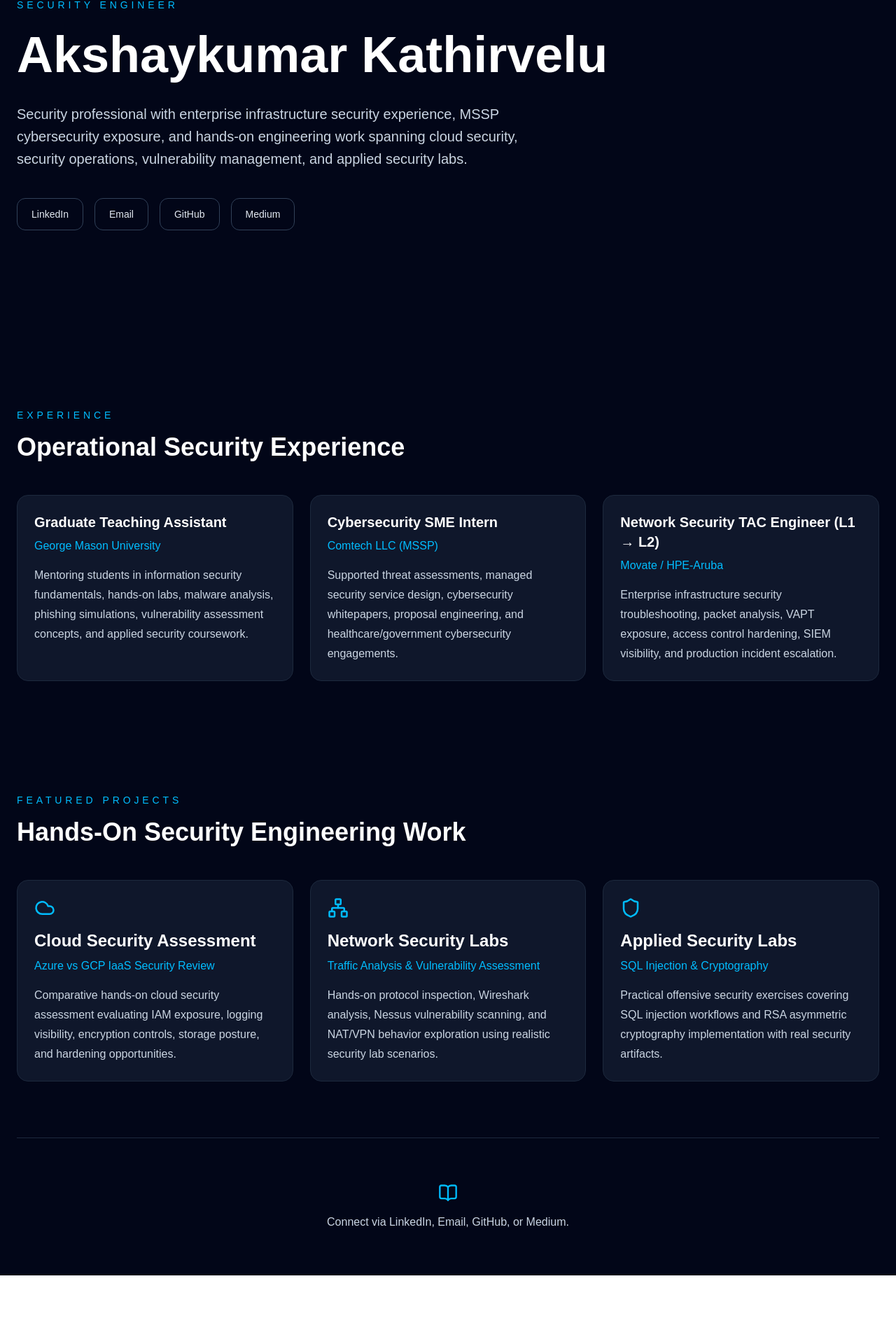
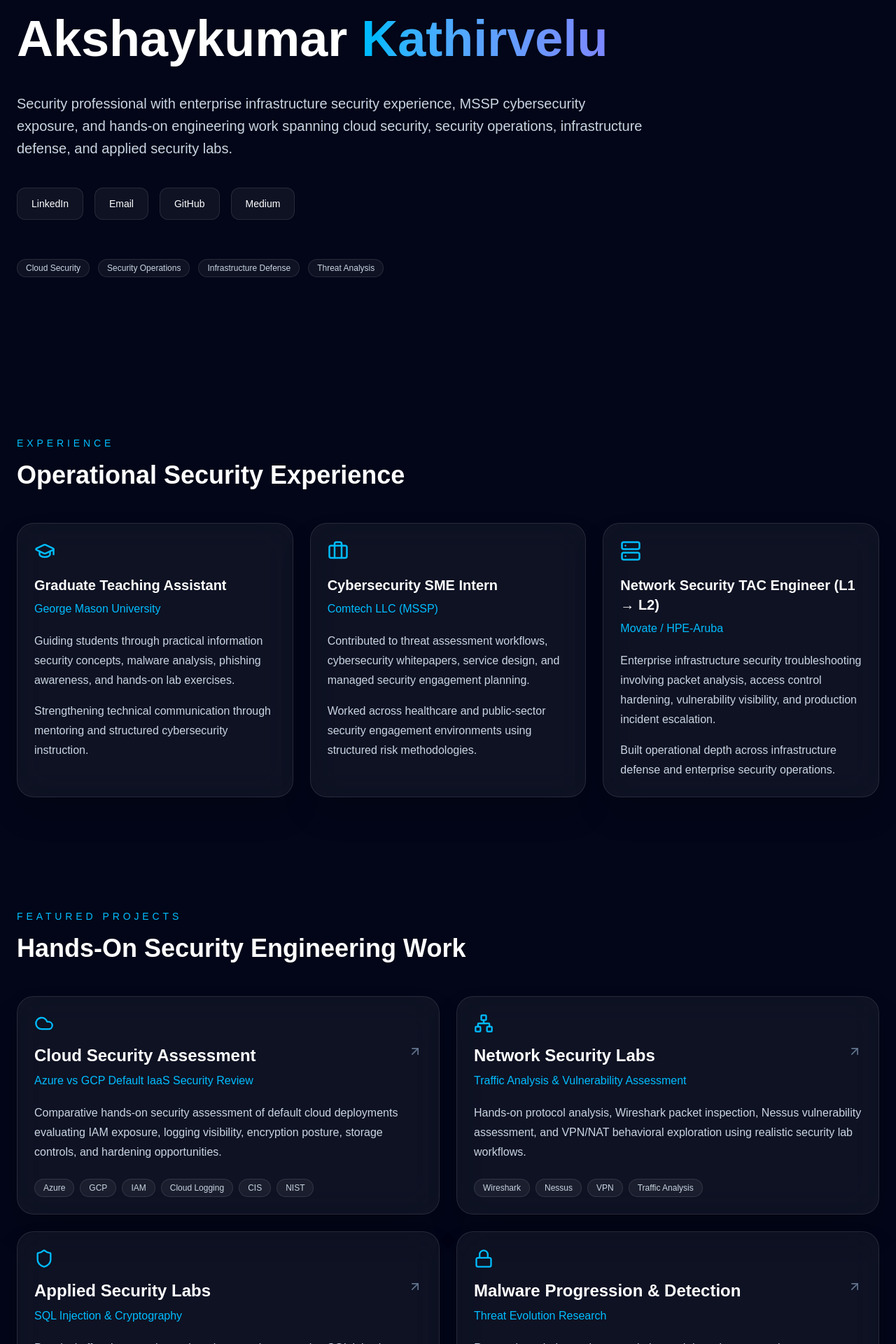
Before and after one commit to kakshaykumar/cyber-portfolio, a Next.js app: page / in a window 1280 px wide. Shown: the part 238-2158 px from the top of the page at 70% size. Before the commit the page ends 2060 px from the top, so only its background shows below. Built offline with nearby package versions, Linux system fonts and the light colour scheme.

Commit message:
Updated homepage

```diff
--- a/app/page.tsx
+++ b/app/page.tsx
@@ -1,50 +1,156 @@
 "use client";
 
 import { motion } from "framer-motion";
-import { Mail, Shield, Cloud, Network, BookOpen } from "lucide-react";
+import {
+  Mail,
+  Shield,
+  Cloud,
+  Network,
+  BookOpen,
+  Lock,
+  Server,
+  Monitor,
+  GraduationCap,
+  Briefcase,
+  ArrowUpRight,
+} from "lucide-react";
+
+const fadeUp = {
+  hidden: { opacity: 0, y: 40 },
+  visible: { opacity: 1, y: 0 },
+};
 
 const experiences = [
   {
+    icon: GraduationCap,
     role: "Graduate Teaching Assistant",
     org: "George Mason University",
-    desc: "Mentoring students in information security fundamentals, hands-on labs, malware analysis, phishing simulations, vulnerability assessment concepts, and applied security coursework.",
+    details: [
+      "Guiding students through practical information security concepts, malware analysis, phishing awareness, and hands-on lab exercises.",
+      "Strengthening technical communication through mentoring and structured cybersecurity instruction.",
+    ],
   },
   {
+    icon: Briefcase,
     role: "Cybersecurity SME Intern",
     org: "Comtech LLC (MSSP)",
-    desc: "Supported threat assessments, managed security service design, cybersecurity whitepapers, proposal engineering, and healthcare/government cybersecurity engagements.",
+    details: [
+      "Contributed to threat assessment workflows, cybersecurity whitepapers, service design, and managed security engagement planning.",
+      "Worked across healthcare and public-sector security engagement environments using structured risk methodologies.",
+    ],
   },
   {
+    icon: Server,
     role: "Network Security TAC Engineer (L1 → L2)",
     org: "Movate / HPE-Aruba",
-    desc: "Enterprise infrastructure security troubleshooting, packet analysis, VAPT exposure, access control hardening, SIEM visibility, and production incident escalation.",
+    details: [
+      "Enterprise infrastructure security troubleshooting involving packet analysis, access control hardening, vulnerability visibility, and production incident escalation.",
+      "Built operational depth across infrastructure defense and enterprise security operations.",
+    ],
   },
 ];
 
-const projects = [
+const featuredProjects = [
   {
+    icon: Cloud,
     title: "Cloud Security Assessment",
-    subtitle: "Azure vs GCP IaaS Security Review",
-    desc: "Comparative hands-on cloud security assessment evaluating IAM exposure, logging visibility, encryption controls, storage posture, and hardening opportunities.",
-    icon: Cloud,
+    subtitle: "Azure vs GCP Default IaaS Security Review",
+    description:
+      "Comparative hands-on security assessment of default cloud deployments evaluating IAM exposure, logging visibility, encryption posture, storage controls, and hardening opportunities.",
+    tags: ["Azure", "GCP", "IAM", "Cloud Logging", "CIS", "NIST"],
   },
   {
+    icon: Network,
     title: "Network Security Labs",
     subtitle: "Traffic Analysis & Vulnerability Assessment",
-    desc: "Hands-on protocol inspection, Wireshark analysis, Nessus vulnerability scanning, and NAT/VPN behavior exploration using realistic security lab scenarios.",
-    icon: Network,
+    description:
+      "Hands-on protocol analysis, Wireshark packet inspection, Nessus vulnerability assessment, and VPN/NAT behavioral exploration using realistic security lab workflows.",
+    tags: ["Wireshark", "Nessus", "VPN", "Traffic Analysis"],
   },
   {
+    icon: Shield,
     title: "Applied Security Labs",
     subtitle: "SQL Injection & Cryptography",
-    desc: "Practical offensive security exercises covering SQL injection workflows and RSA asymmetric cryptography implementation with real security artifacts.",
-    icon: Shield,
+    description:
+      "Practical offensive security engineering exercises covering SQL injection workflows and RSA cryptographic implementation with generated artifacts.",
+    tags: ["SQL Injection", "Burp Suite", "RSA", "OpenSSL"],
+  },
+  {
+    icon: Lock,
+    title: "Malware Progression & Detection",
+    subtitle: "Threat Evolution Research",
+    description:
+      "Research exploring malware evolution and detection approaches across signature-based, behavioral, and hybrid defensive analysis strategies.",
+    tags: ["Malware", "Threat Research", "Detection"],
+  },
+  {
+    icon: Monitor,
+    title: "Identity Theft Research",
+    subtitle: "Case Studies & Prevention Controls",
+    description:
+      "Security analysis of identity theft attack vectors, business impact, and control recommendations using real-world incident case studies.",
+    tags: ["IAM", "MFA", "Identity Security"],
+  },
+];
+
+const skills = {
+  "Security Operations": [
+    "Splunk",
+    "SIEM",
+    "Threat Analysis",
+    "Vulnerability Management",
+    "Incident Visibility",
+  ],
+  "Cloud Security": [
+    "Azure",
+    "GCP",
+    "IAM",
+    "Cloud Logging",
+    "Security Posture",
+  ],
+  "Infrastructure Security": [
+    "Network Security",
+    "802.1X",
+    "RADIUS",
+    "TACACS+",
+    "VPN",
+  ],
+  "Security Tooling": [
+    "Wireshark",
+    "Nessus",
+    "Qualys",
+    "Nmap",
+    "Burp Suite",
+  ],
+  "Systems & Automation": ["Linux", "Windows", "Python", "Bash", "Git"],
+};
+
+const certifications = [
+  "ISC2 CC",
+  "AZ-900",
+  "Fortinet FCA",
+  "Fortinet FCF",
+  "Splunk Core User",
+];
+
+const articles = [
+  {
+    title: "OverTheWire Natas: Building a CTF Mindset",
+    desc: "Exploring offensive security thinking through challenge-driven web exploitation.",
+  },
+  {
+    title: "Natas Walkthrough Series",
+    desc: "Documenting progressive offensive security learning and problem-solving.",
+  },
+  {
+    title: "It Wasn’t Maintenance — It Was a Ransom Note",
+    desc: "A security-focused ransomware narrative exploring operational impact.",
   },
 ];
 
 function Navbar() {
   return (
-    <nav className="sticky top-0 z-50 border-b border-slate-800 bg-slate-950/80 backdrop-blur">
+    <nav className="sticky top-0 z-50 border-b border-white/10 bg-slate-950/70 backdrop-blur-xl">
       <div className="mx-auto flex max-w-7xl items-center justify-between px-6 py-5">
         <h1 className="text-sm font-semibold uppercase tracking-[0.25em] text-slate-300">
           Akshaykumar Kathirvelu
@@ -57,8 +163,11 @@ function Navbar() {
           <a href="#projects" className="hover:text-white transition">
             Projects
           </a>
-          <a href="#contact" className="hover:text-white transition">
-            Contact
+          <a href="#skills" className="hover:text-white transition">
+            Skills
+          </a>
+          <a href="#writing" className="hover:text-white transition">
+            Writing
           </a>
         </div>
       </div>
@@ -66,150 +175,300 @@ function Navbar() {
   );
 }
 
-function SocialButton({
-  href,
-  label,
-}: {
-  href: string;
-  label: string;
-}) {
+function SocialButton({ href, label }: { href: string; label: string }) {
   return (
     <a
       href={href}
       target="_blank"
       rel="noopener noreferrer"
-      className="rounded-xl border border-slate-700 px-5 py-3 text-sm font-medium text-slate-200 transition hover:border-sky-500 hover:bg-slate-900"
+      className="rounded-xl border border-white/10 bg-white/5 px-5 py-3 text-sm font-medium text-white transition hover:-translate-y-1 hover:border-sky-400 hover:bg-slate-900"
     >
       {label}
     </a>
   );
 }
 
+function Tag({ label }: { label: string }) {
+  return (
+    <span className="rounded-full border border-white/10 bg-white/5 px-3 py-1 text-xs text-slate-300">
+      {label}
+    </span>
+  );
+}
+
+function GlassCard({
+  children,
+  className = "",
+}: {
+  children: React.ReactNode;
+  className?: string;
+}) {
+  return (
+    <div
+      className={`rounded-3xl border border-white/10 bg-white/5 backdrop-blur-xl shadow-2xl transition hover:-translate-y-2 hover:border-sky-400/40 ${className}`}
+    >
+      {children}
+    </div>
+  );
+}
+
 export default function Home() {
   return (
-    <div className="min-h-screen bg-slate-950 text-white">
+    <div className="min-h-screen bg-slate-950 text-white overflow-x-hidden">
+      {/* Background glow */}
+      <div className="fixed inset-0 -z-10">
+        <div className="absolute left-1/4 top-24 h-96 w-96 rounded-full bg-sky-500/10 blur-3xl" />
+        <div className="absolute right-1/4 top-[40rem] h-96 w-96 rounded-full bg-indigo-500/10 blur-3xl" />
+        <div
+          className="absolute inset-0 opacity-[0.03]"
+          style={{
+            backgroundImage:
+              "linear-gradient(rgba(255,255,255,0.1) 1px, transparent 1px), linear-gradient(90deg, rgba(255,255,255,0.1) 1px, transparent 1px)",
+            backgroundSize: "50px 50px",
+          }}
+        />
+      </div>
+
       <Navbar />
 
       <main className="mx-auto max-w-7xl px-6">
         {/* HERO */}
-        <section className="flex min-h-[85vh] flex-col justify-center py-20">
+        <section className="flex min-h-[90vh] flex-col justify-center py-20">
           <motion.div
-            initial={{ opacity: 0, y: 30 }}
-            animate={{ opacity: 1, y: 0 }}
+            initial="hidden"
+            animate="visible"
+            variants={fadeUp}
             transition={{ duration: 0.8 }}
           >
-            <p className="mb-4 text-sm uppercase tracking-[0.35em] text-sky-400">
+            <p className="mb-5 text-sm uppercase tracking-[0.35em] text-sky-400">
               Security Engineer
             </p>
 
             <h1 className="max-w-5xl text-5xl font-bold leading-tight md:text-7xl">
-              Akshaykumar Kathirvelu
+              Akshaykumar{" "}
+              <span className="bg-gradient-to-r from-sky-400 to-indigo-400 bg-clip-text text-transparent">
+                Kathirvelu
+              </span>
             </h1>
 
-            <p className="mt-6 max-w-3xl text-lg leading-8 text-slate-300 md:text-xl">
+            <p className="mt-8 max-w-4xl text-lg leading-8 text-slate-300 md:text-xl">
               Security professional with enterprise infrastructure security
               experience, MSSP cybersecurity exposure, and hands-on engineering
-              work spanning cloud security, security operations, vulnerability
-              management, and applied security labs.
+              work spanning cloud security, security operations, infrastructure
+              defense, and applied security labs.
             </p>
 
             <div className="mt-10 flex flex-wrap gap-4">
               <SocialButton
-                href="https://www.linkedin.com/in/akshaykumar-kathirvelu"
+                href="https://www.linkedin.com/in/akshaykumar-kathirvelu/"
                 label="LinkedIn"
               />
-
               <SocialButton
                 href="mailto:kakshaykumark@gmail.com"
                 label="Email"
               />
-
               <SocialButton
                 href="https://github.com/kakshaykumar"
                 label="GitHub"
               />
-
               <SocialButton
                 href="https://medium.com/@akshaykumar_90336"
                 label="Medium"
               />
             </div>
+
+            <div className="mt-14 flex flex-wrap gap-3">
+              <Tag label="Cloud Security" />
+              <Tag label="Security Operations" />
+              <Tag label="Infrastructure Defense" />
+              <Tag label="Threat Analysis" />
+            </div>
           </motion.div>
         </section>
 
         {/* EXPERIENCE */}
-        <section id="experience" className="py-20">
+        <motion.section
+          id="experience"
+          className="py-20"
+          initial="hidden"
+          whileInView="visible"
+          viewport={{ once: true }}
+          variants={fadeUp}
+          transition={{ duration: 0.6 }}
+        >
           <div className="mb-12">
             <p className="text-sm uppercase tracking-[0.35em] text-sky-400">
               Experience
             </p>
-
             <h2 className="mt-4 text-4xl font-bold">
               Operational Security Experience
             </h2>
           </div>
 
           <div className="grid gap-6 md:grid-cols-3">
-            {experiences.map((exp) => (
-              <div
-                key={exp.role}
-                className="rounded-2xl border border-slate-800 bg-slate-900 p-6"
-              >
-                <h3 className="text-xl font-semibold">{exp.role}</h3>
+            {experiences.map((exp) => {
+              const Icon = exp.icon;
 
-                <p className="mt-2 text-sky-400">{exp.org}</p>
+              return (
+                <GlassCard key={exp.role} className="p-6">
+                  <Icon className="mb-5 text-sky-400" size={30} />
+                  <h3 className="text-xl font-semibold">{exp.role}</h3>
+                  <p className="mt-2 text-sky-400">{exp.org}</p>
 
-                <p className="mt-4 leading-7 text-slate-300">{exp.desc}</p>
-              </div>
-            ))}
+                  <div className="mt-5 space-y-4 text-slate-300">
+                    {exp.details.map((detail) => (
+                      <p key={detail} className="leading-7">
+                        {detail}
+                      </p>
+                    ))}
+                  </div>
+                </GlassCard>
+              );
+            })}
           </div>
-        </section>
+        </motion.section>
 
         {/* PROJECTS */}
-        <section id="projects" className="py-20">
+        <motion.section
+          id="projects"
+          className="py-20"
+          initial="hidden"
+          whileInView="visible"
+          viewport={{ once: true }}
+          variants={fadeUp}
+        >
           <div className="mb-12">
             <p className="text-sm uppercase tracking-[0.35em] text-sky-400">
               Featured Projects
             </p>
-
             <h2 className="mt-4 text-4xl font-bold">
               Hands-On Security Engineering Work
             </h2>
           </div>
 
-          <div className="grid gap-6 md:grid-cols-3">
-            {projects.map((project) => {
+          <div className="grid gap-6 md:grid-cols-2">
+            {featuredProjects.map((project) => {
               const Icon = project.icon;
 
               return (
-                <div
-                  key={project.title}
-                  className="rounded-2xl border border-slate-800 bg-slate-900 p-6"
-                >
-                  <Icon className="mb-4 text-sky-400" size={30} />
+                <GlassCard key={project.title} className="p-6">
+                  <Icon className="mb-4 text-sky-400" size={28} />
 
-                  <h3 className="text-2xl font-semibold">{project.title}</h3>
+                  <div className="flex items-start justify-between">
+                    <div>
+                      <h3 className="text-2xl font-semibold">
+                        {project.title}
+                      </h3>
+                      <p className="mt-2 text-sky-400">{project.subtitle}</p>
+                    </div>
 
-                  <p className="mt-2 text-sky-400">{project.subtitle}</p>
+                    <ArrowUpRight className="text-slate-500" size={20} />
+                  </div>
 
-                  <p className="mt-4 leading-7 text-slate-300">
-                    {project.desc}
+                  <p className="mt-5 leading-7 text-slate-300">
+                    {project.description}
                   </p>
-                </div>
+
+                  <div className="mt-6 flex flex-wrap gap-2">
+                    {project.tags.map((tag) => (
+                      <Tag key={tag} label={tag} />
+                    ))}
+                  </div>
+                </GlassCard>
               );
             })}
           </div>
+        </motion.section>
+
+        {/* SKILLS */}
+        <motion.section
+          id="skills"
+          className="py-20"
+          initial="hidden"
+          whileInView="visible"
+          viewport={{ once: true }}
+          variants={fadeUp}
+        >
+          <div className="mb-12">
+            <p className="text-sm uppercase tracking-[0.35em] text-sky-400">
+              Skills
+            </p>
+            <h2 className="mt-4 text-4xl font-bold">
+              Security Engineering Capabilities
+            </h2>
+          </div>
+
+          <div className="grid gap-6 md:grid-cols-2">
+            {Object.entries(skills).map(([category, items]) => (
+              <GlassCard key={category} className="p-6">
+                <h3 className="text-xl font-semibold">{category}</h3>
+
+                <div className="mt-5 flex flex-wrap gap-2">
+                  {items.map((item) => (
+                    <Tag key={item} label={item} />
+                  ))}
+                </div>
+              </GlassCard>
+            ))}
+          </div>
+        </motion.section>
+
+        {/* CERTS */}
+        <section className="py-20">
+          <div className="mb-10">
+            <p className="text-sm uppercase tracking-[0.35em] text-sky-400">
+              Certifications
+            </p>
+          </div>
+
+          <div className="flex flex-wrap gap-3">
+            {certifications.map((cert) => (
+              <Tag key={cert} label={cert} />
+            ))}
+          </div>
         </section>
 
+        {/* WRITING */}
+        <motion.section
+          id="writing"
+          className="py-20"
+          initial="hidden"
+          whileInView="visible"
+          viewport={{ once: true }}
+          variants={fadeUp}
+        >
+          <div className="mb-12">
+            <p className="text-sm uppercase tracking-[0.35em] text-sky-400">
+              Security Writing
+            </p>
+            <h2 className="mt-4 text-4xl font-bold">
+              Technical Learning & Writeups
+            </h2>
+          </div>
+
+          <div className="grid gap-6 md:grid-cols-3">
+            {articles.map((article) => (
+              <GlassCard key={article.title} className="p-6">
+                <BookOpen className="mb-5 text-sky-400" size={24} />
+                <h3 className="text-xl font-semibold">{article.title}</h3>
+                <p className="mt-5 leading-7 text-slate-300">{article.desc}</p>
+              </GlassCard>
+            ))}
+          </div>
+        </motion.section>
+
         {/* CONTACT */}
-        <section
-          id="contact"
-          className="border-t border-slate-800 py-16 text-center"
-        >
-          <BookOpen className="mx-auto mb-4 text-sky-400" size={28} />
+        <section className="py-28 text-center">
+          <Mail className="mx-auto mb-6 text-sky-400" size={30} />
 
-          <p className="text-slate-300">
-            Connect via LinkedIn, Email, GitHub, or Medium.
+          <h2 className="text-4xl font-bold">
+            Let’s Build Secure Systems
+          </h2>
+
+          <p className="mx-auto mt-6 max-w-3xl leading-8 text-slate-300">
+            Reach out through LinkedIn, GitHub, Medium, or direct email for
+            conversations around security engineering, cloud security,
+            infrastructure defense, and security operations.
           </p>
         </section>
       </main>
```
